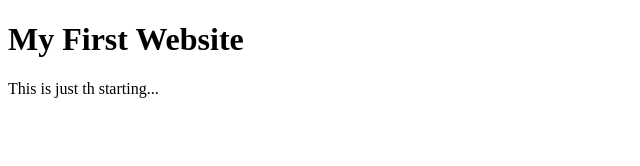
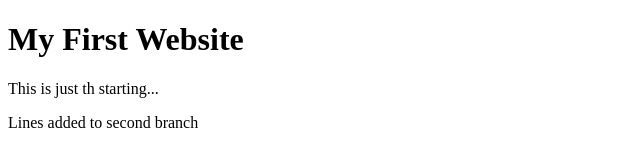
Before and after one commit to mdziahossain/my-first-website, a plain HTML site: page index.html in a window 1280 px wide. Shown: the whole page, without its empty margins (0-640 px from the left). Drawn offline with Linux system fonts and the light colour scheme.

Commit message:
Added to second branch

```diff
--- a/index.html
+++ b/index.html
@@ -8,5 +8,6 @@
 <body>
   <h1>My First Website</h1>
   <p>This is just th starting...</p>
+  <p>Lines added to second branch</p>
 </body>
 </html>
```
